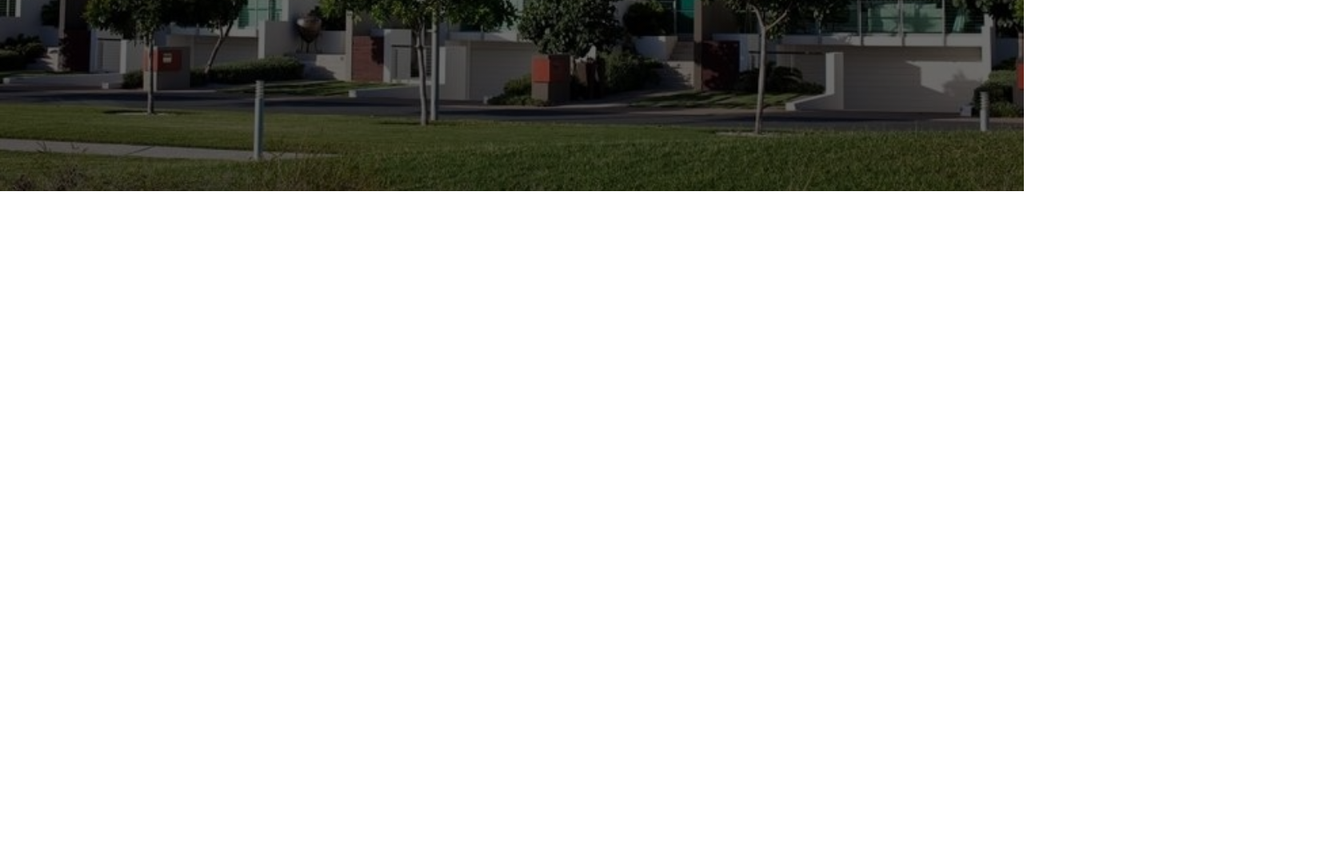
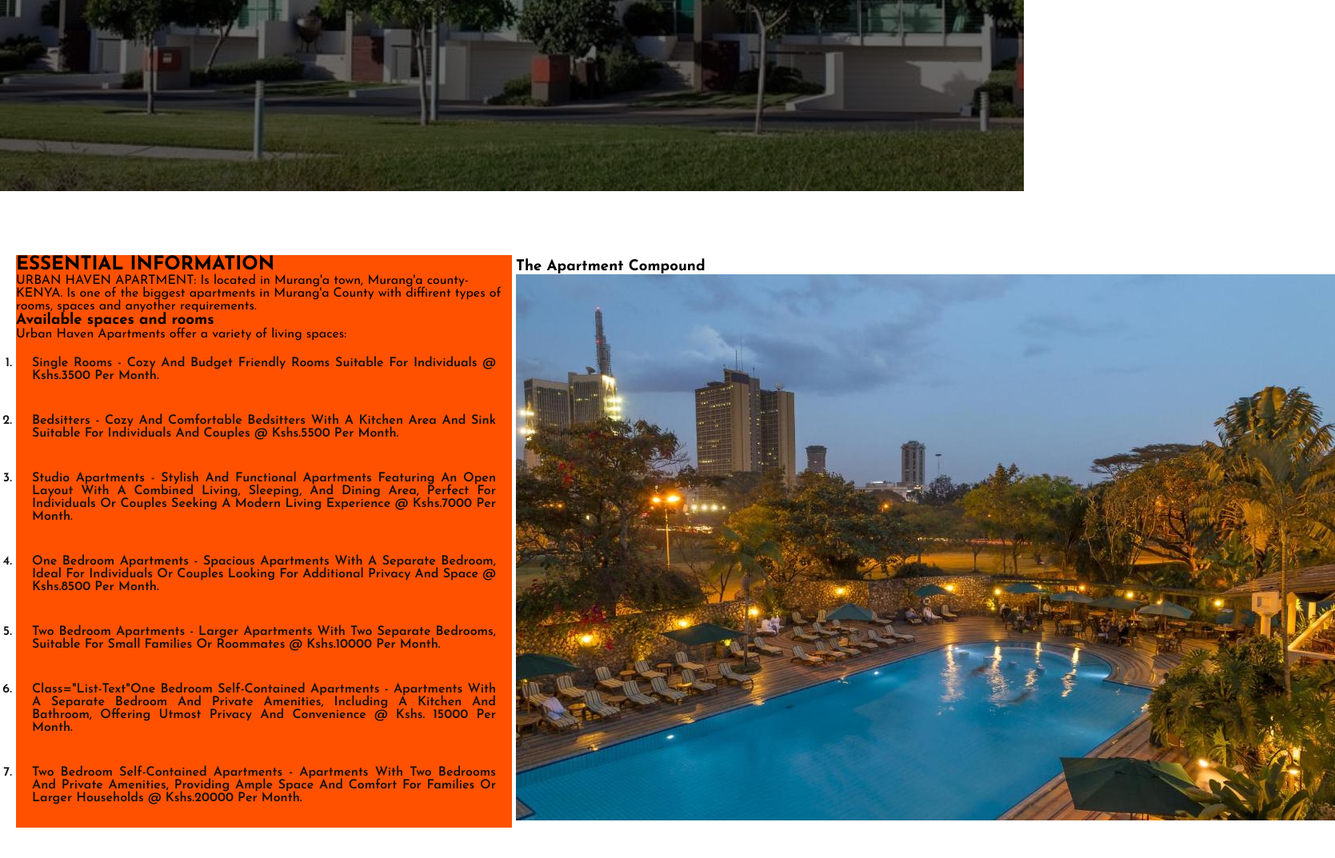
Before and after one commit to movinshedy/URBAN-HAVEN-APARTMENT, a plain HTML site: page INDEX.HTML in a window 1280 px wide. Shown: the part 533-1606 px from the top of the page at 80% size, 1669 px wide, since content can reach past the window. Before the commit the page ends 800 px from the top, so only its background shows below. Drawn offline with Linux system fonts and the light colour scheme.

Commit message:
Build the Essential Info section

```diff
--- a/INDEX.HTML
+++ b/INDEX.HTML
@@ -38,6 +38,31 @@
         </div>
      </section>
      <!--end of hero-->
+     <!--Essential info section-->
+     <section class="essential-section">
+     <div class = "essential-textbox">
+     <h2 class="title">ESSENTIAL INFORMATION</h2>
+     <p class="essential-text">
+        URBAN HAVEN APARTMENT: Is located in Murang'a town, Murang'a county-KENYA. Is one of the biggest apartments in Murang'a County with diffirent types of rooms, spaces and anyother requirements.
+        <h3 class="Available-spaces-and-rooms">Available spaces and rooms</h3>
+        <p>Urban Haven Apartments offer a variety of living spaces:</p>
+        <ol class="space-list">
+            <li class="list-text">Single rooms - cozy and budget friendly rooms suitable for individuals @ Kshs.3500 per month.</li>
+            <li class="list-text">Bedsitters - cozy and comfortable bedsitters with a kitchen area and sink suitable for individuals and couples @ Kshs.5500 per month.</li>
+            <li class="list-text">Studio Apartments - Stylish and functional apartments featuring an open layout with a combined living, sleeping, and dining area, perfect for individuals or couples seeking a modern living experience @ Kshs.7000 per month.</li>
+            <li class="list-text">One Bedroom Apartments - Spacious apartments with a separate bedroom, ideal for individuals or couples looking for additional privacy and space @ Kshs.8500 per month.</li>
+            <li class="list-text">Two Bedroom Apartments - Larger apartments with two separate bedrooms, suitable for small families or roommates @ Kshs.10000 per month.</li>
+            <li class="list-text"> class="list-text"One Bedroom Self-Contained Apartments - Apartments with a separate bedroom and private amenities, including a kitchen and bathroom, offering utmost privacy and convenience @ Kshs. 15000 per month.</li>
+            <li class="list-text">Two Bedroom Self-Contained Apartments - Apartments with two bedrooms and private amenities, providing ample space and comfort for families or larger households @ Kshs.20000 per month.</li>
+                </ol>
+    </p>
+    </div>
+    <div class="Image-one">
+        <h3> The Apartment Compound</h3>
+        <img src="./images/41083954.jpg" alt= "An Image of An apartment Compound"/>
+
+    </div>
+    </section>
 
 </body>
 </html>
--- a/style.css
+++ b/style.css
@@ -84,3 +84,31 @@
     border-radius: 50%;
 }
 /* end of Hero section */
+/* Essential info section */
+.essential-section{
+    display: flex;
+    padding: 8rem 2rem;
+    border-color: blue;
+}
+.essential-textbox{
+    width: 50%;
+    background-color: #ff5100;
+}
+.space-list{
+
+    gap: 6rem;
+}
+.list-text{
+  font-size: medium;
+  text-decoration: none;
+  text-transform: capitalize;
+  color: var(--color-black);
+  font-weight: 600;
+  padding: 2rem;
+  text-align: justify;
+}
+.Image-one{
+    width:50%;
+    padding: 0.5rem;
+}
+/*End of Essential info section */
```
